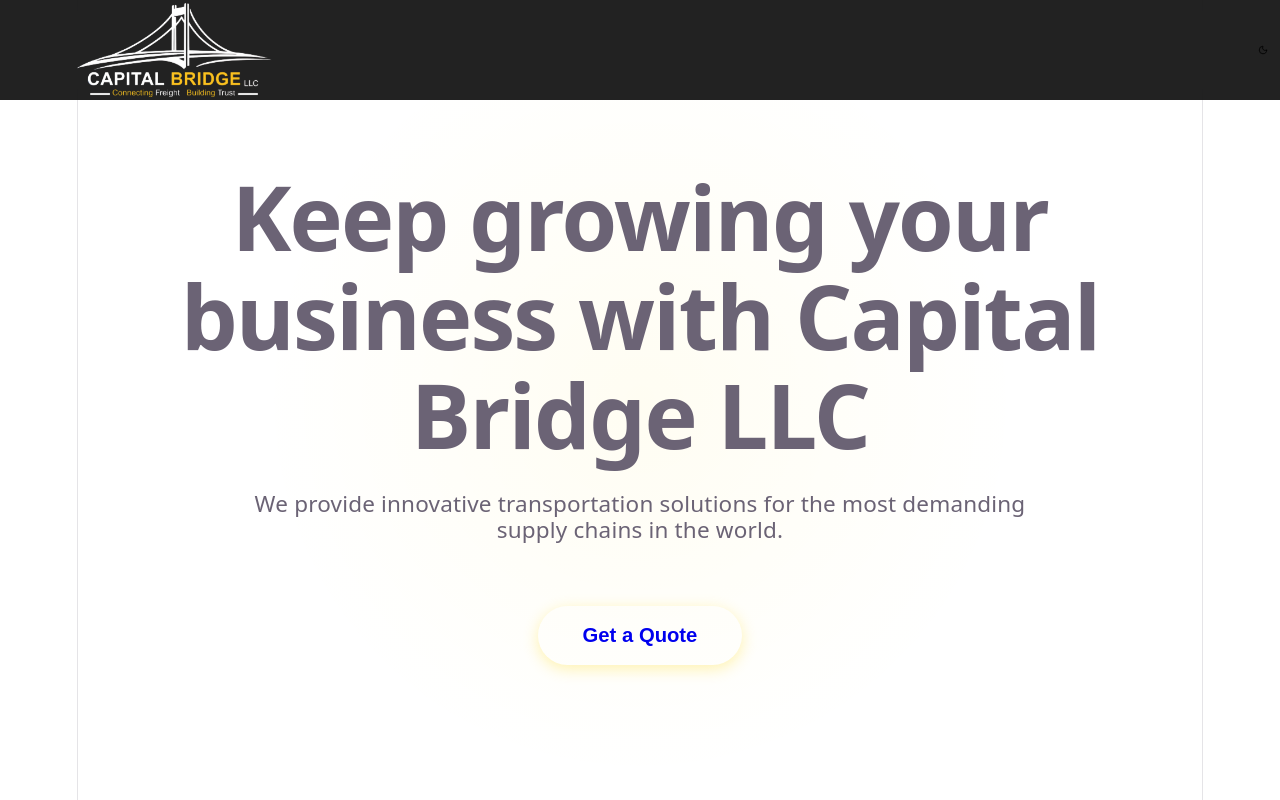
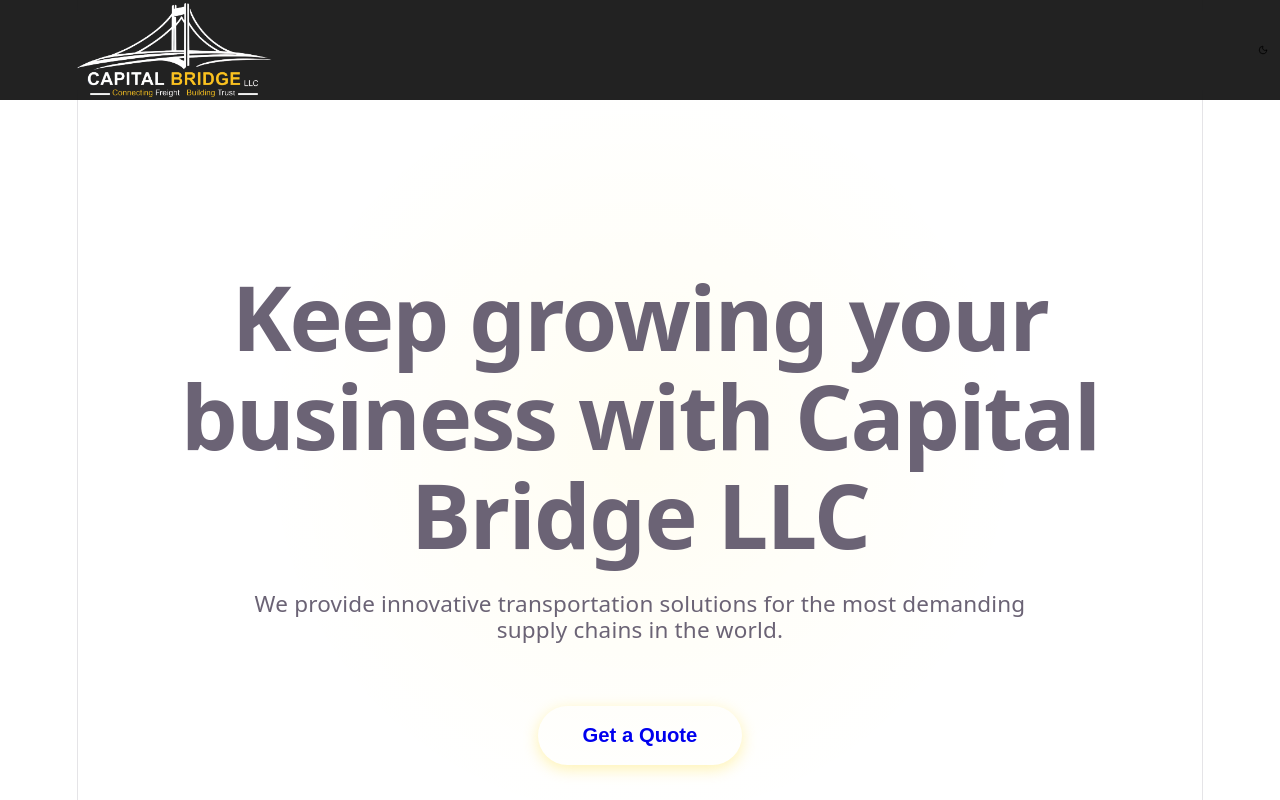
Before and after one commit to KashishKami/capital_bridge, a React (Vite) app: page / in a window 1280 px wide. Shown: the top 800 px of the page. Built offline with nearby package versions, Linux system fonts and the light colour scheme; the HTML template or start-up script is replaced by a standard one.

Commit message:
fix: image overflowing from navbar; centering the hero section.

```diff
--- a/src/components/HeroSection.tsx
+++ b/src/components/HeroSection.tsx
@@ -40,7 +40,7 @@
         justifyContent: "center",
         alignItems: "center",
         textAlign: "center",
-        padding: "0 20px",
+        padding: "100px 20px 0",
         position: "relative",
         overflow: "hidden",
         // Fallback gradient just in case we don't add the video yet
--- a/src/components/Navbar.tsx
+++ b/src/components/Navbar.tsx
@@ -97,7 +97,8 @@
           alignItems: "center",
           height: "100%",
           zIndex: 1001,
-          padding: "2px 0"
+          padding: "2px 0",
+          overflow: "hidden", // Only cut off the logo here
         }}
       >
         <img
```
